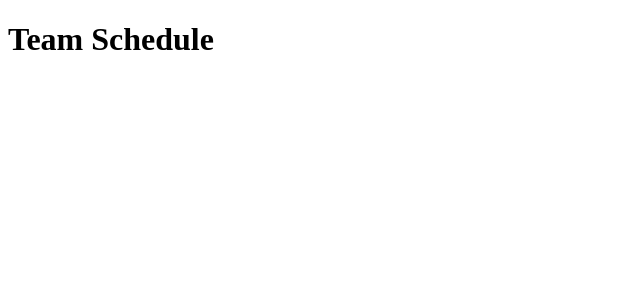
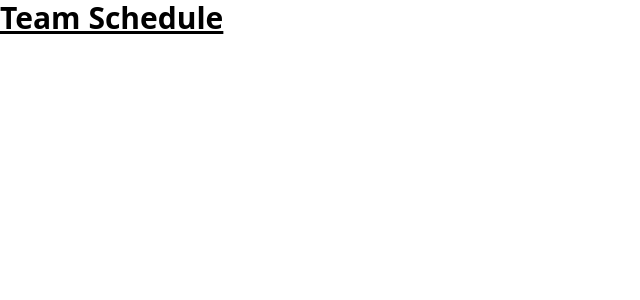
Before and after one commit to Spookywy/team-schedule, a Next.js app: page / in a window 1280 px wide. Shown: the top 300 px of the page, without its empty margins (0-640 px from the left). Built offline with nearby package versions, Linux system fonts and the light colour scheme.

Commit message:
:lipstick: add tailwindcss and autoprefixer

```diff
--- a/package.json
+++ b/package.json
@@ -19,5 +19,10 @@
     "react": "18.2.0",
     "react-dom": "18.2.0",
     "typescript": "4.9.4"
+  },
+  "devDependencies": {
+    "autoprefixer": "^10.4.13",
+    "postcss": "^8.4.20",
+    "tailwindcss": "^3.2.4"
   }
 }
--- /dev/null
+++ b/postcss.config.js
@@ -0,0 +1,6 @@
+module.exports = {
+  plugins: {
+    tailwindcss: {},
+    autoprefixer: {},
+  },
+}
--- a/src/pages/index.tsx
+++ b/src/pages/index.tsx
@@ -1,5 +1,4 @@
 import Head from 'next/head'
-import Image from 'next/image'
 import { Inter } from '@next/font/google'
 
 const inter = Inter({ subsets: ['latin'] })
@@ -14,7 +13,7 @@
         <link rel="icon" href="/favicon.ico" />
       </Head>
       <main>
-        <h1>Team Schedule</h1>
+        <h1 className="text-3xl font-bold underline">Team Schedule</h1>
       </main>
     </>
   )
--- a/src/styles/globals.css
+++ b/src/styles/globals.css
@@ -0,0 +1,3 @@
+@tailwind base;
+@tailwind components;
+@tailwind utilities;
--- /dev/null
+++ b/tailwind.config.js
@@ -0,0 +1,11 @@
+/** @type {import('tailwindcss').Config} */
+module.exports = {
+  content: [
+    "./src/pages/**/*.{js,ts,jsx,tsx}",
+    "./src/components/**/*.{js,ts,jsx,tsx}",
+  ],
+  theme: {
+    extend: {},
+  },
+  plugins: [],
+};
```
Also changed, not shown: 1 other file (tests, documents, lock files or other folders).
